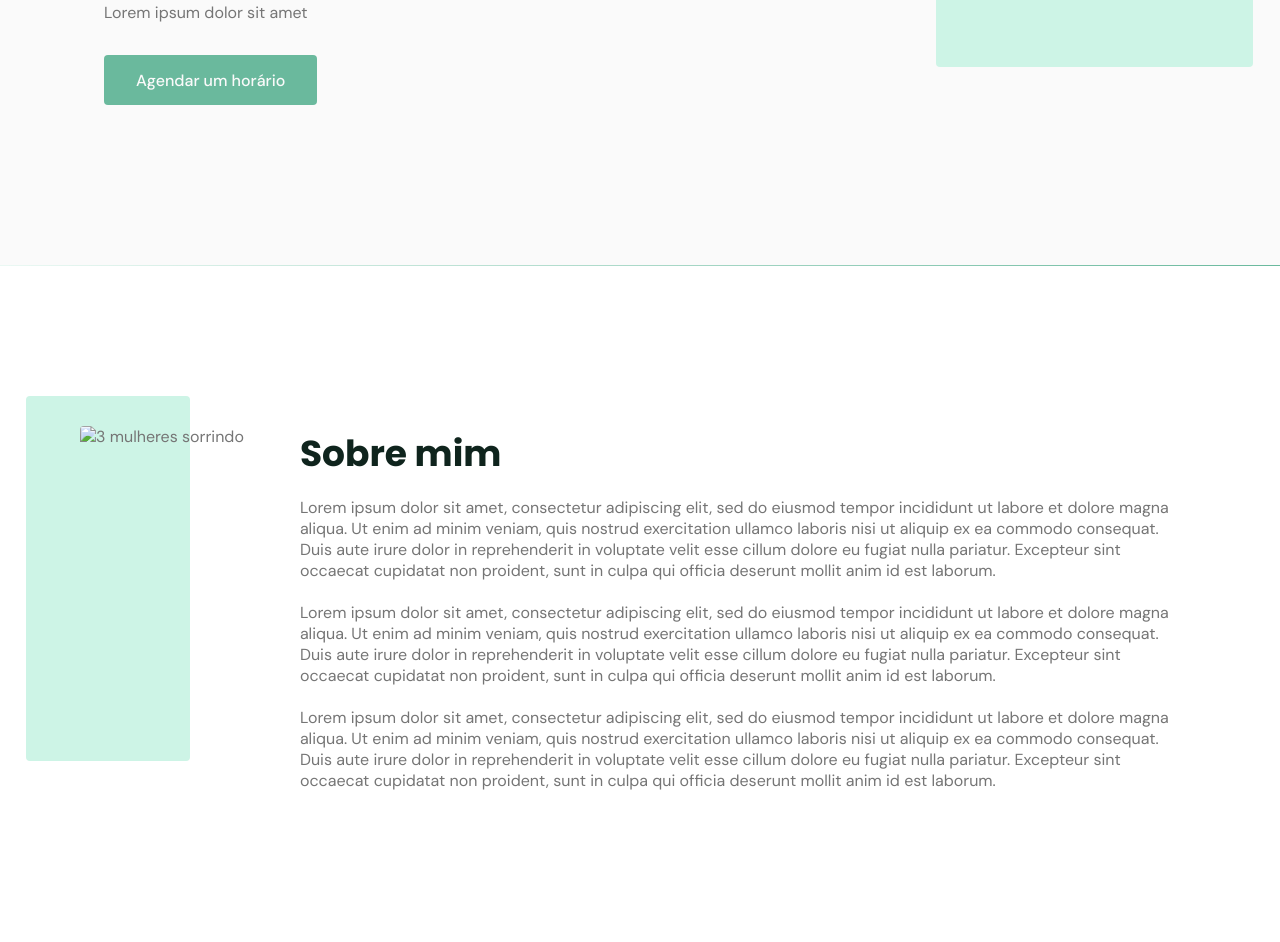
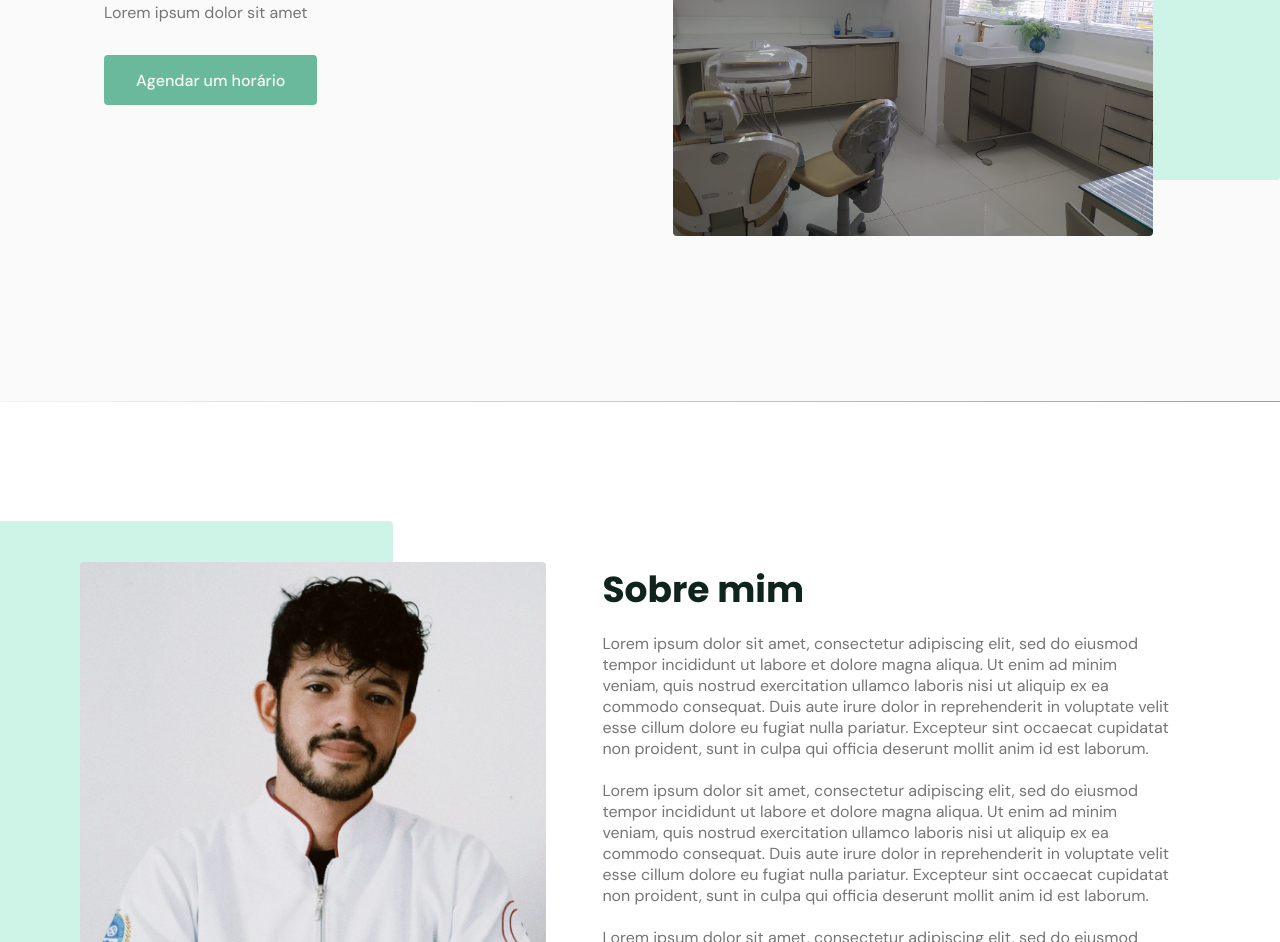
Before and after one commit to MarcosRoosevelt/LincolnGama, a plain HTML site: page index.html in a window 1280 px wide. Shown: the part 356-1298 px from the top of the page. Drawn offline with nearby package versions, Linux system fonts and the light colour scheme; the site is published under a folder, as on GitHub Pages, so addresses that start at the root find nothing; files whose address does not match are found by name.

Commit message:
Update index.html

```diff
--- a/index.html
+++ b/index.html
@@ -56,7 +56,7 @@
         <div class="container grid">
           <div class="image">
             <img
-              src="/img/consultorio.jpeg"
+              src="./img/consultorio.jpeg"
               alt="Mulher sorrindo penteando outra mulher"
             />
           </div>
@@ -78,7 +78,7 @@
         <div class="container grid">
           <div class="image">
             <img
-              src="/img/professional.jpeg"
+              src="./img/professional.jpeg"
               alt="3 mulheres sorrindo"
             />
           </div>
```
